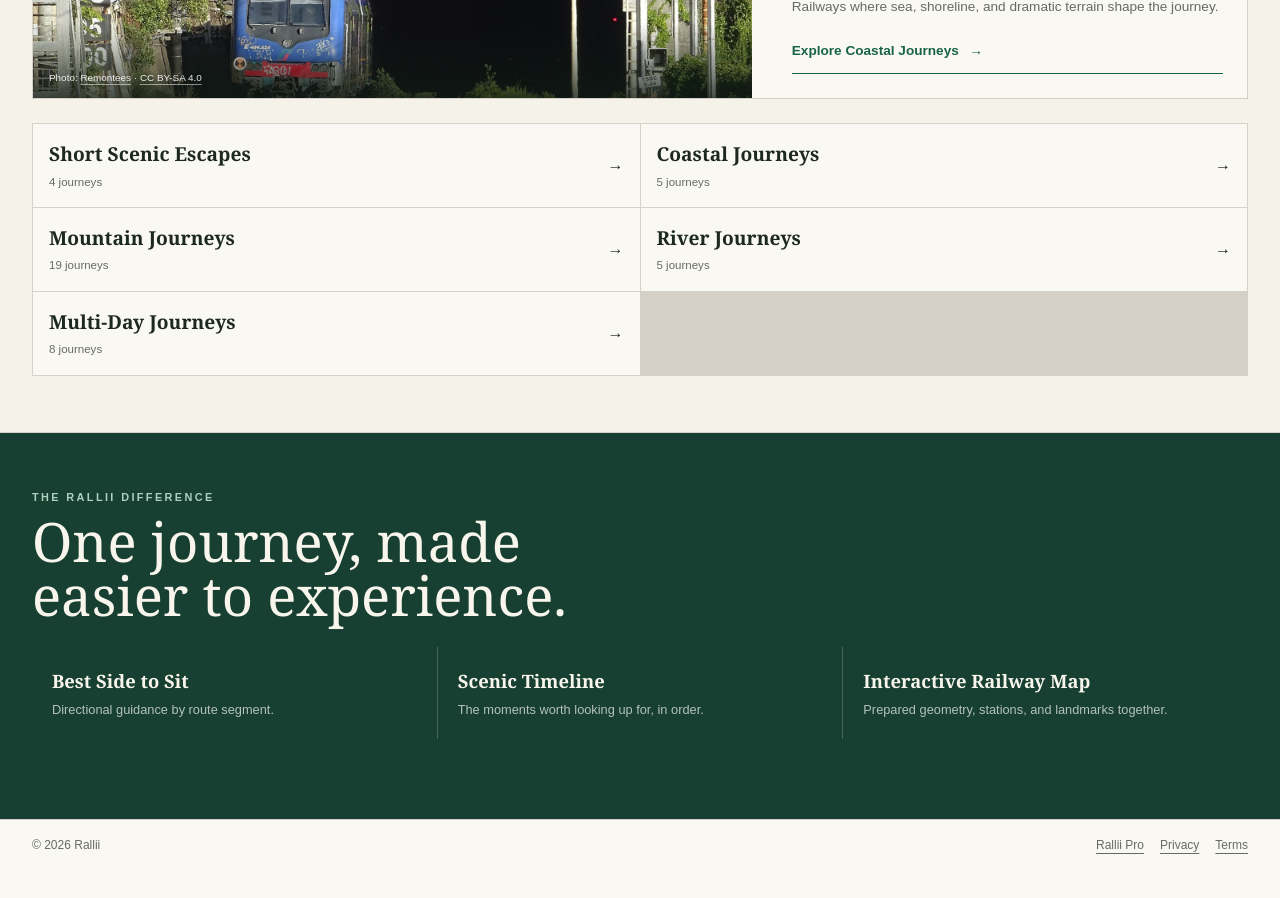
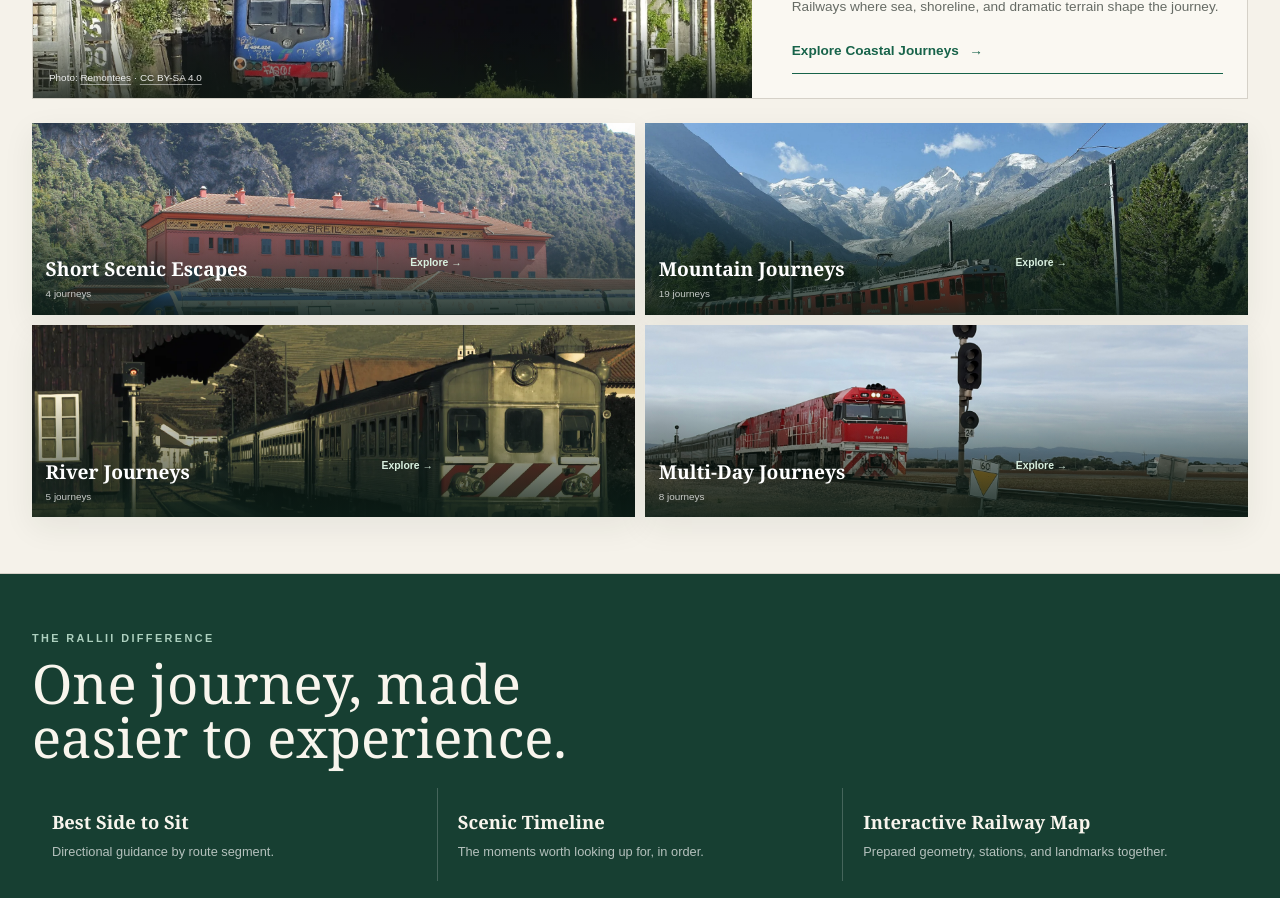
Before and after one commit to millenialmuseclub-boop/Rallii, a Next.js app: page / in a window 1280 px wide. Shown: the part 1600-2498 px from the top of the page. Built offline with nearby package versions, Linux system fonts and the light colour scheme.

Commit message:
Enhance Rallii collection imagery and planning widgets

```diff
--- a/src/app/globals.css
+++ b/src/app/globals.css
@@ -713,6 +713,20 @@ button.timeline-content:hover, .timeline-content--selected { background: #ebe9e1
 .screen-media-header figcaption small { max-width: 13rem; font-size: .55rem; text-align: right; }
 .screen-media-header figcaption a { color: inherit; text-decoration: underline; }
 .screen-media-header > strong { top: 1rem; font-family: var(--font-serif); font-size: 1.8rem; line-height: 1; }
+.partner-plan__partner-frame[data-kind="stays"], .partner-plan__partner-frame[data-kind="cars"], .partner-plan__partner-frame[data-kind="activities"] { height: 42rem; min-height: 42rem; }
+.partner-plan__partner-frame[data-kind="flights"] { height: 32rem; min-height: 32rem; }
+.screen-media-header { min-height: 13.5rem; }
+.screen-media-header + .app-screen__intro { margin-top: 0; }
+.screen-media-header + .app-screen__intro .eyebrow, .screen-media-header + .app-screen__intro h1 { display: none; }
+.category-grid--visual { grid-template-columns: repeat(2, minmax(0, 1fr)); gap: .65rem; border: 0; background: transparent; }
+.category-grid--visual > a { position: relative; display: block; min-height: 12rem; overflow: hidden; border: 0; background: var(--accent-deep); color: white; padding: 0; box-shadow: var(--shadow-card); }
+.category-grid--visual .route-media { position: absolute; inset: 0; min-height: 100%; padding: 0; }
+.category-grid--visual .route-media__credit { display: none; }
+.category-grid--visual > a::after { content: ""; position: absolute; inset: 0; background: linear-gradient(to top, rgb(12 30 23 / 88%), transparent 65%); }
+.category-grid--visual > a > span { position: absolute; right: .85rem; bottom: .8rem; left: .85rem; z-index: 1; display: grid; gap: .2rem; }
+.category-grid--visual strong { color: white; font-size: 1.2rem; }
+.category-grid--visual small { color: rgb(255 255 255 / 75%); font-size: .62rem; }
+.category-grid--visual b { position: static; color: #d9f0e0; font-size: .65rem; }
 .partner-plan__section { border-inline: 0; border-top: 1px solid var(--line); border-bottom: 0; background: transparent; padding-inline: 0; }
 .partner-detail, .partner-inline-widget { border-top: 0; padding-top: 0; }
 .partner-plan__partner-frame, .partner-plan__widget { background: transparent; }
--- a/src/app/page.tsx
+++ b/src/app/page.tsx
@@ -3,7 +3,7 @@ import { RouteMedia } from "@/components/route-media";
 import { SaveRouteButton } from "@/components/save-route-button";
 import { SiteHeader } from "@/components/site-header";
 import { featuredRouteSlugs } from "@/data/featured-routes";
-import { getCollectionRoutes, journeyCollections } from "@/data/journey-collections";
+import { getCollectionCover, getCollectionRoutes, journeyCollections } from "@/data/journey-collections";
 import { getAllRoutes } from "@/data/routes";
 
 const categorySlugs = ["mountain-journeys", "coastal-journeys", "river-journeys", "short-scenic-escapes", "multi-day-journeys"];
@@ -13,7 +13,7 @@ export default function HomePage() {
   const featured = featuredRouteSlugs.map((slug) => routes.find((route) => route.summary.slug === slug)).filter((route) => route !== undefined);
   const lead = featured[0];
   const visualAlternatives = featured.slice(1);
-  const categories = journeyCollections.filter((item) => categorySlugs.includes(item.slug));
+  const categories = journeyCollections.filter((item) => categorySlugs.includes(item.slug) && item.slug !== "coastal-journeys");
   const homeCollection = journeyCollections.find((item) => item.slug === "coastal-journeys");
   const collectionCover = homeCollection ? getCollectionRoutes(homeCollection, routes)[0] : undefined;
 
@@ -25,7 +25,7 @@ export default function HomePage() {
       <nav className="home-intent-grid" aria-label="Start with Rallii"><Link href="/discover"><b>Find a journey</b><span>Browse by landscape, place, or length →</span></Link><Link href="/compare"><b>Compare journeys</b><span>Put two experiences side by side →</span></Link><Link href="/plan"><b>Plan a journey</b><span>Save routes and arrange practical details →</span></Link></nav>
       <aside className="home-pro-note"><div><p className="eyebrow">Rallii Pro</p><strong>A quieter way to keep your rail plans together.</strong><p>Prepared for deeper organization, not a paywall around discovery.</p></div><Link className="text-link focus-ring" href="/pro">See Pro</Link></aside>
     </div></section>
-    <section className="home-section"><div className="site-shell"><p className="eyebrow">Browse by experience</p><h2>What belongs outside your window?</h2>{homeCollection && collectionCover ? <article className="home-collection-feature"><RouteMedia summary={collectionCover.summary} variant="card" /><div><p className="eyebrow">Editorial collection</p><h3>{homeCollection.title}</h3><p>{homeCollection.description}</p><Link className="primary-link focus-ring" href={`/discover/${homeCollection.slug}`}>Explore {homeCollection.title} <span aria-hidden="true">→</span></Link></div></article> : null}<div className="category-grid">{categories.map((category) => <Link key={category.slug} href={`/discover/${category.slug}`}><strong>{category.title}</strong><span>{category.routeSlugs.length} {category.routeSlugs.length === 1 ? "journey" : "journeys"}</span><b aria-hidden="true">→</b></Link>)}</div></div></section>
+    <section className="home-section"><div className="site-shell"><p className="eyebrow">Browse by experience</p><h2>What belongs outside your window?</h2>{homeCollection && collectionCover ? <article className="home-collection-feature"><RouteMedia summary={collectionCover.summary} variant="card" /><div><p className="eyebrow">Editorial collection</p><h3>{homeCollection.title}</h3><p>{homeCollection.description}</p><Link className="primary-link focus-ring" href={`/discover/${homeCollection.slug}`}>Explore {homeCollection.title} <span aria-hidden="true">→</span></Link></div></article> : null}<div className="category-grid category-grid--visual">{categories.map((category) => { const cover = getCollectionCover(category, routes); return <Link key={category.slug} href={`/discover/${category.slug}`}>{cover ? <RouteMedia summary={cover.summary} variant="card" /> : null}<span><strong>{category.title}</strong><small>{category.routeSlugs.length} {category.routeSlugs.length === 1 ? "journey" : "journeys"}</small><b aria-hidden="true">Explore →</b></span></Link>; })}</div></div></section>
     <section className="home-section home-difference"><div className="site-shell"><p className="eyebrow">The Rallii difference</p><h2>One journey, made easier to experience.</h2><div className="difference-grid"><div><b>Best Side to Sit</b><p>Directional guidance by route segment.</p></div><div><b>Scenic Timeline</b><p>The moments worth looking up for, in order.</p></div><div><b>Interactive Railway Map</b><p>Prepared geometry, stations, and landmarks together.</p></div></div></div></section>
   </main></>;
 }
```
